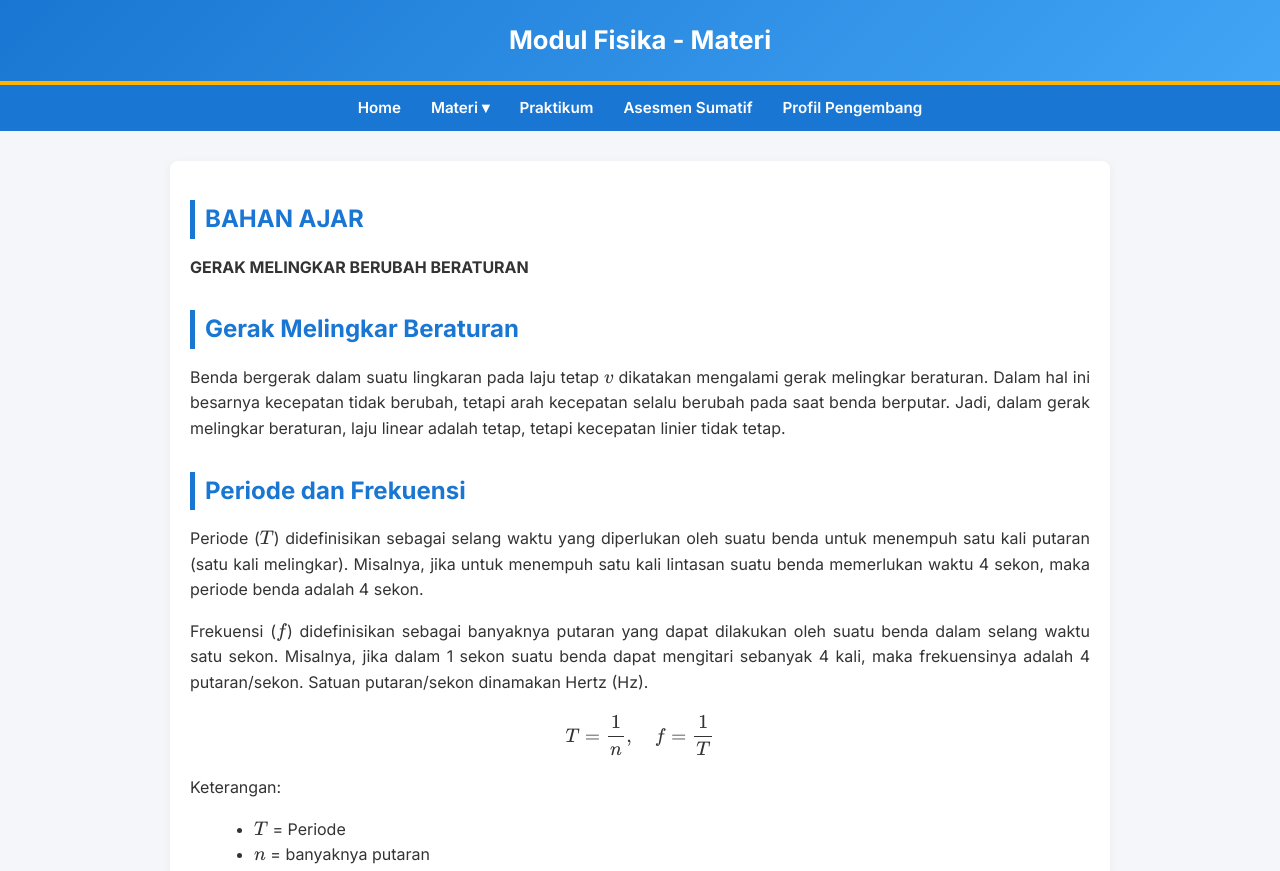
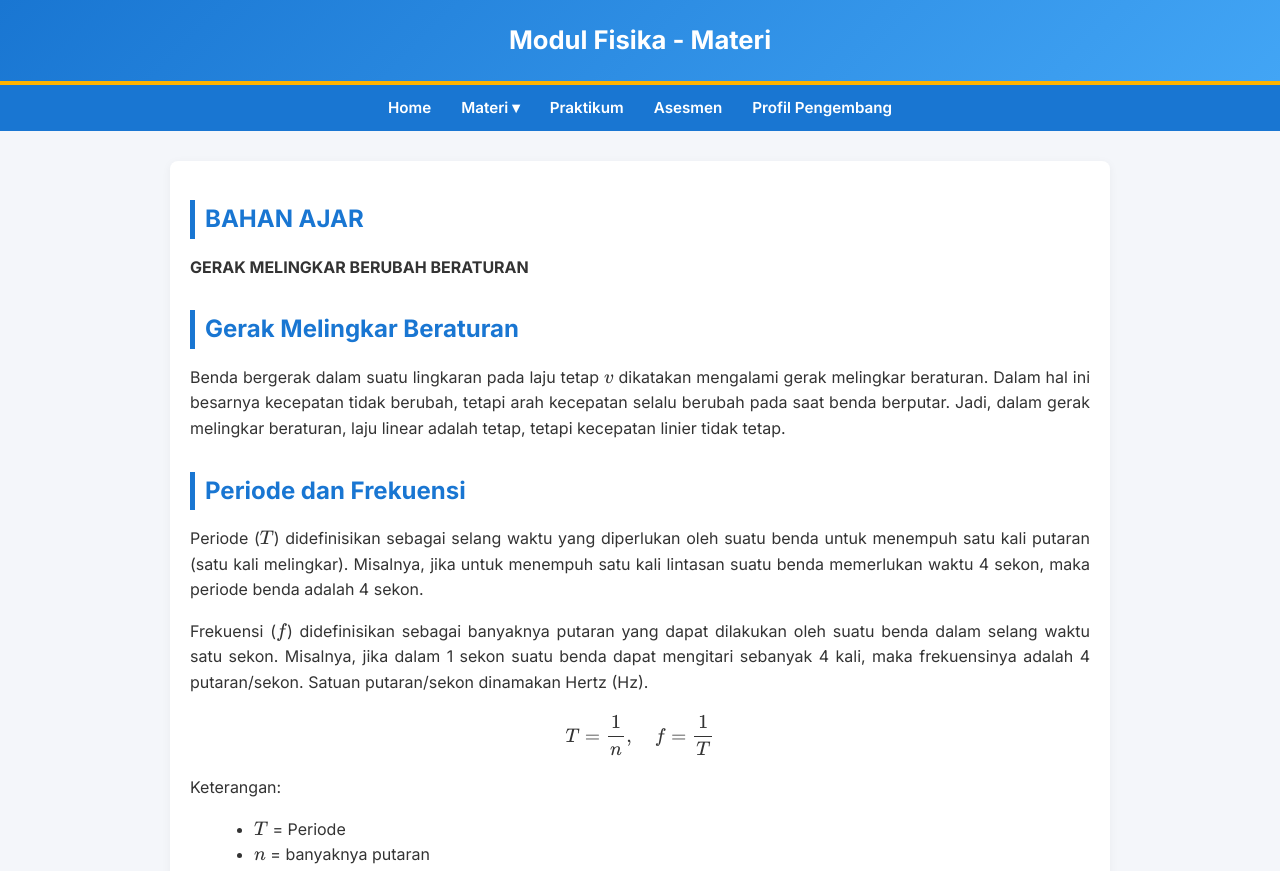
Before and after one commit to 224102/fisikaedupistan7, a plain HTML site: page materi/materi1.html in a window 1280 px wide. Shown: the top 871 px of the page. Drawn offline with nearby package versions, Linux system fonts and the light colour scheme.

Commit message:
Update materi1.html

```diff
--- a/materi/materi1.html
+++ b/materi/materi1.html
@@ -140,7 +140,7 @@
         </ul>
       </li>
       <li><a href="../praktikum.html">Praktikum</a></li>
-      <li><a href="../asesmen.html">Asesmen Sumatif</a></li>
+      <li><a href="../asesmen.html">Asesmen</a></li>
       <li><a href="../profil.html">Profil Pengembang</a></li>
     </ul>
   </nav>
```
